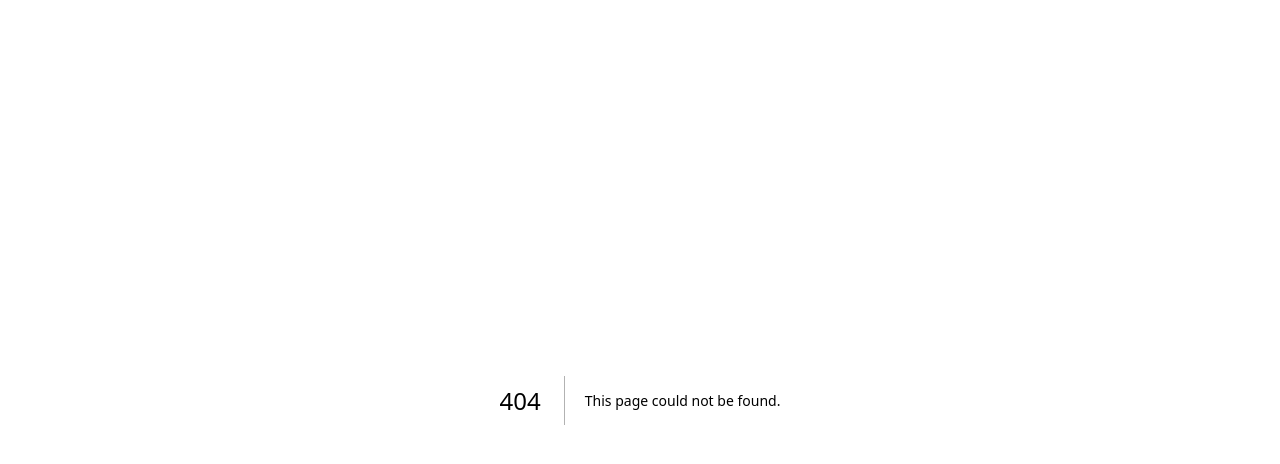
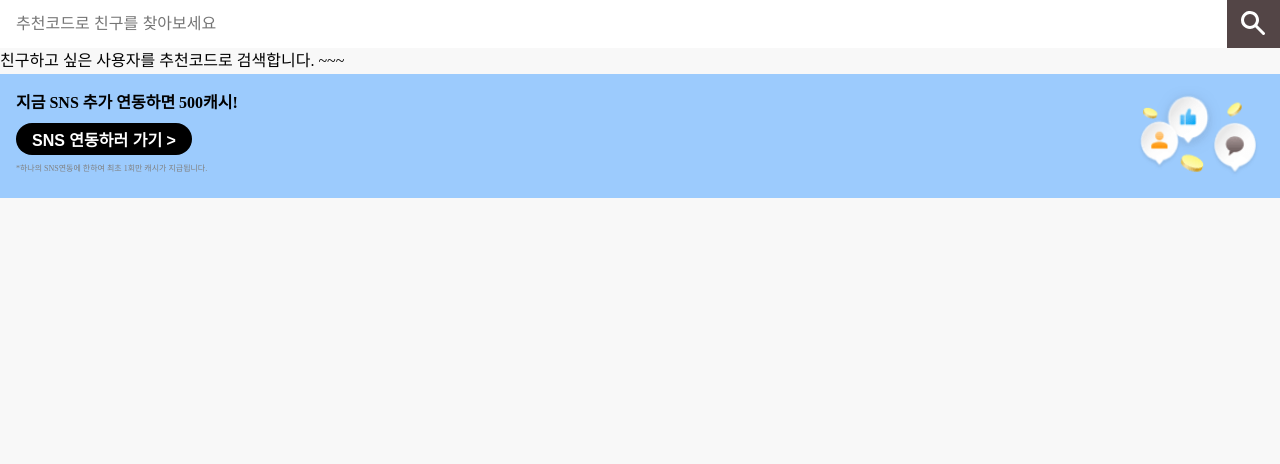
Before and after one commit to Frontend-geonu/onboarding, a Next.js app: page /friend in a window 1280 px wide. Before the commit this address had no page. Shown: the top 464 px of the page. Built offline with nearby package versions, Linux system fonts and the light colour scheme.

Commit message:
feat(friend) : 검색창 추가 및 SNS 배너 연동

```diff
--- /dev/null
+++ b/src/app.feature/friend/component/search/index.tsx
@@ -0,0 +1,13 @@
+import * as S from './style';
+import { HiSearch } from 'react-icons/hi';
+const Search: React.FC = () => {
+  return (
+    <S.Wrapper>
+      <S.CodeInput type="text" placeholder="추천코드로 친구를 찾아보세요" />
+      <S.SearchButton type="submit">
+        <HiSearch color="white" size={30} />
+      </S.SearchButton>
+    </S.Wrapper>
+  );
+};
+export default Search;
--- /dev/null
+++ b/src/app.feature/friend/component/search/style.ts
@@ -0,0 +1,18 @@
+import styled from 'styled-components';
+
+export const Wrapper = styled.div`
+  display: flex;
+  height: 48px;
+`;
+
+export const CodeInput = styled.input`
+  width: 100%;
+  font-size: 1rem;
+  padding: 16px;
+  border: none;
+`;
+export const SearchButton = styled.button`
+  background: #534546;
+  border: none;
+  width: 56px;
+`;
--- /dev/null
+++ b/src/pages/friend/index.tsx
@@ -0,0 +1,14 @@
+import Sns from '@/app.components/sns';
+import Search from '@/app.feature/friend/component/search';
+import * as S from './style';
+
+const Friend: React.FC = () => {
+  return (
+    <S.Wrapper>
+      <Search />
+      <div>친구하고 싶은 사용자를 추천코드로 검색합니다. ~~~</div>
+      <Sns />
+    </S.Wrapper>
+  );
+};
+export default Friend;
--- /dev/null
+++ b/src/pages/friend/style.ts
@@ -0,0 +1,3 @@
+import styled from 'styled-components';
+
+export const Wrapper = styled.div``;
```
